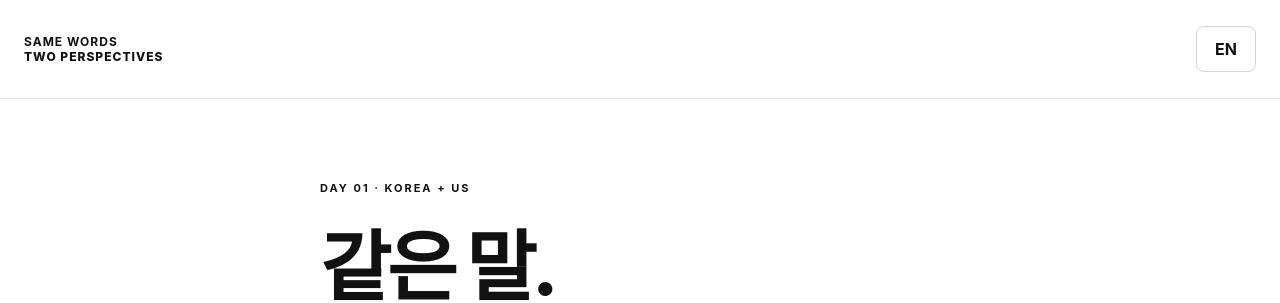
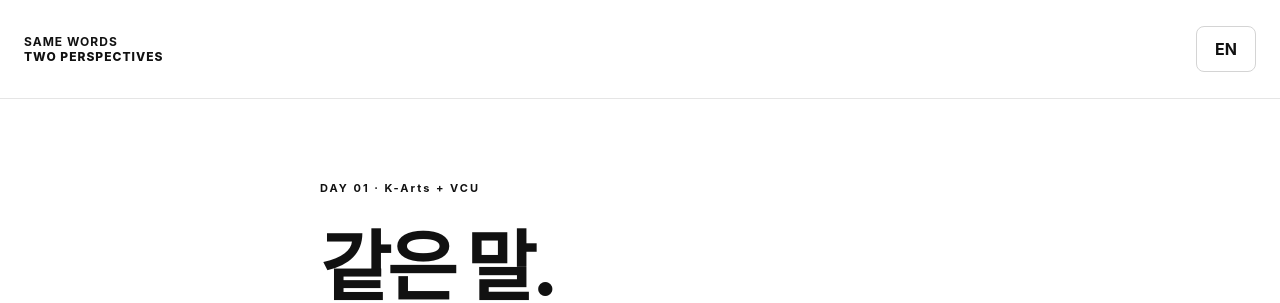
Before and after one commit to jangsejin11111/vcu-workshop, a React (Vite) app: page / in a window 1280 px wide. Shown: the top 303 px of the page. Built offline with nearby package versions, Linux system fonts and the light colour scheme.

Commit message:
Use K-Arts + VCU workshop branding

```diff
--- a/src/Duo.tsx
+++ b/src/Duo.tsx
@@ -191,7 +191,7 @@ export default function Duo() {
         )}
         {!state ? (
           <section className="duo-entry">
-            <p className="j-kicker">DAY 01 · KOREA + US</p>
+            <p className="j-kicker">DAY 01 · K-Arts + VCU</p>
             <h1>
               {t("같은 말.\n두 개의 시선.", "Same words.\nTwo perspectives.")}
             </h1>
@@ -280,7 +280,7 @@ export default function Duo() {
                       onClick={() =>
                         act(async () => {
                           const r = await api("/workshops", {
-                            name: "Same words · Korea + US",
+                            name: "Same words · K-Arts + VCU",
                           });
                           enter(token, r.id);
                         })
```
